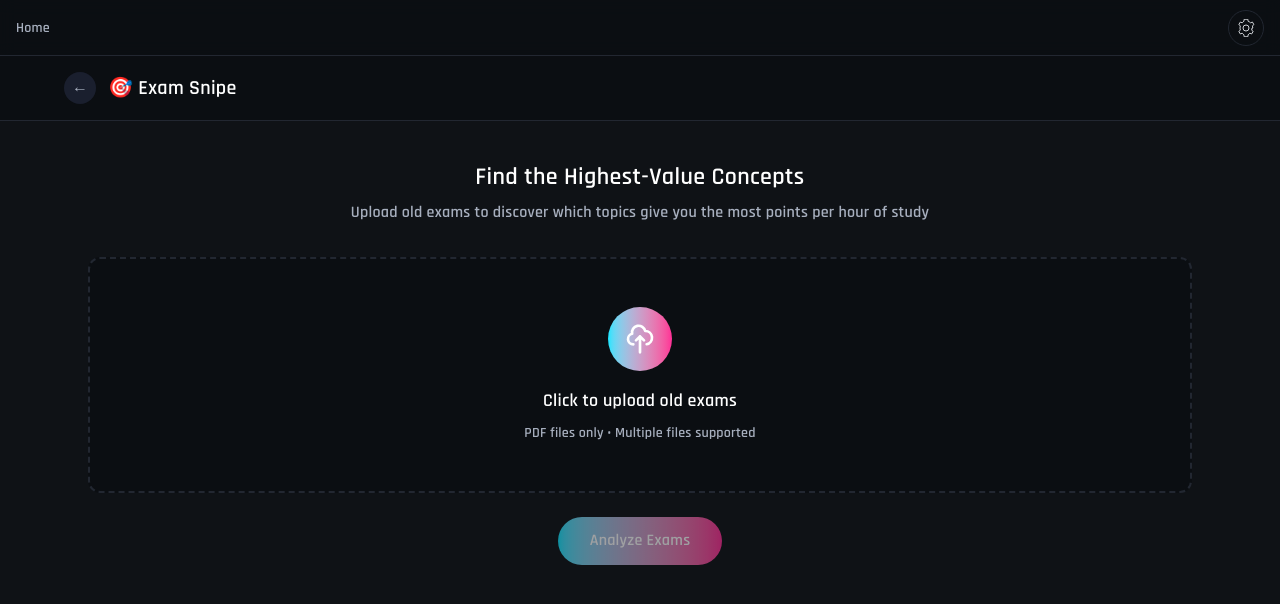
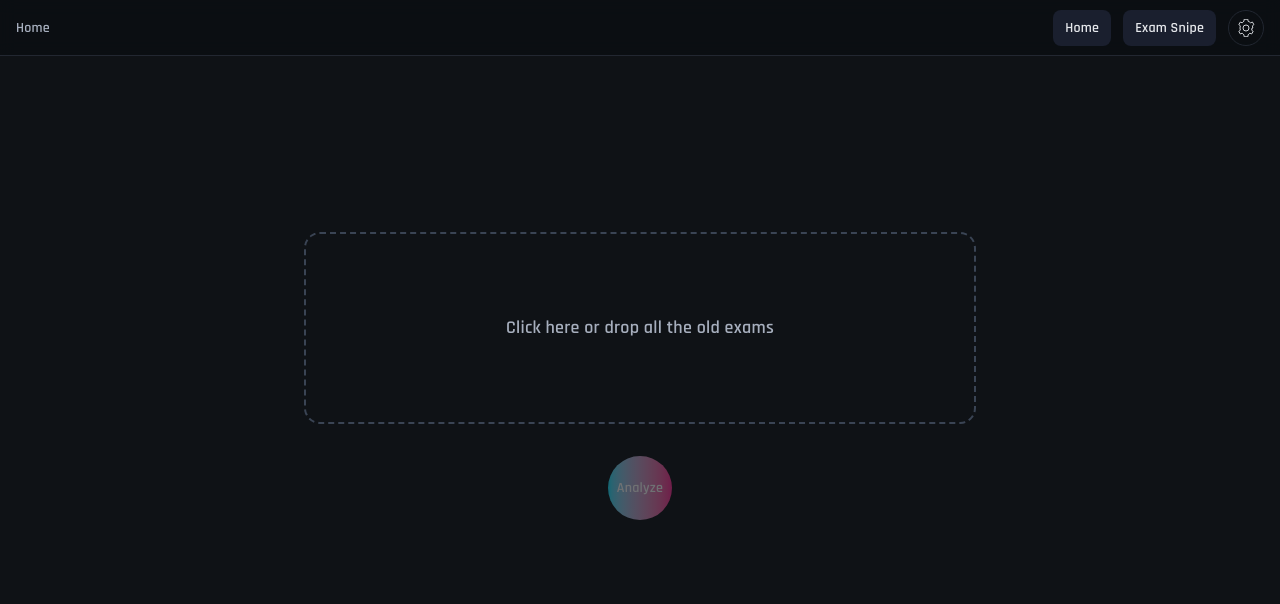
Before and after one commit to callewallerstedt/atomize, a Next.js app: page /exam-snipe in a window 1280 px wide. Shown: the top 604 px of the page. Built offline with nearby package versions, Linux system fonts and the light colour scheme.

Commit message:
Center header buttons with absolute positioning for balanced layout

```diff
--- a/src/app/exam-snipe/page.tsx
+++ b/src/app/exam-snipe/page.tsx
@@ -118,47 +118,20 @@ export default function ExamSnipePage() {
 
   return (
     <div className="min-h-screen bg-[#0F1216] text-white">
-      {/* Header */}
-      <div className="border-b border-[#222731] bg-[#0B0E12] px-6 py-4">
-        <div className="mx-auto max-w-6xl flex items-center justify-between">
-          <div className="flex items-center gap-3">
-            <button
-              onClick={() => router.push('/')}
-              className="inline-flex h-8 w-8 items-center justify-center rounded-full bg-[#1A1F2E] text-[#A7AFBE] hover:bg-[#2B3140] transition-colors"
-              aria-label="Back to home"
-            >
-              ←
-            </button>
-            <h1 className="text-xl font-semibold">🎯 Exam Snipe</h1>
-          </div>
-          {examResults && (
-            <button
-              onClick={() => {
-                setExamResults(null);
-                setExamFiles([]);
-              }}
-              className="rounded-lg bg-[#1A1F2E] px-4 py-2 text-sm text-[#E5E7EB] hover:bg-[#2B3140] transition-colors"
-            >
-              Analyze New Exams
-            </button>
-          )}
-        </div>
-      </div>
-
-      <div className="mx-auto max-w-6xl px-6 py-10">
+      <div className="mx-auto max-w-4xl px-6 py-20">
         {!examResults ? (
           <>
             {!examAnalyzing ? (
-              <>
-                <div className="mb-8 text-center">
-                  <h2 className="text-2xl font-bold text-white mb-2">Find the Highest-Value Concepts</h2>
-                  <p className="text-[#A7AFBE]">Upload old exams to discover which topics give you the most points per hour of study</p>
-                </div>
-
-                <div className="mb-6">
+              <div className="flex flex-col items-center justify-center min-h-[60vh] space-y-8">
                 <div
-                    className="rounded-xl border-2 border-dashed border-[#222731] bg-[#0B0E12] p-12 text-center hover:border-[#FF2D96]/50 transition-colors cursor-pointer"
+                  className="w-full max-w-2xl rounded-2xl border-2 border-dashed border-[#3A4454] bg-transparent p-20 text-center hover:border-[#00E5FF]/50 transition-colors cursor-pointer"
                   onClick={() => fileInputRef.current?.click()}
+                  onDragOver={(e) => e.preventDefault()}
+                  onDrop={(e) => {
+                    e.preventDefault();
+                    const files = Array.from(e.dataTransfer.files).filter(f => f.type === 'application/pdf');
+                    setExamFiles(files);
+                  }}
                 >
                   <input
                     ref={fileInputRef}
@@ -171,38 +144,30 @@ export default function ExamSnipePage() {
                     }}
                     className="hidden"
                   />
-                    <div className="mx-auto h-16 w-16 rounded-full bg-gradient-to-r from-[#00E5FF] to-[#FF2D96] flex items-center justify-center mb-4">
-                      <svg className="h-8 w-8 text-white" fill="none" stroke="currentColor" viewBox="0 0 24 24">
-                        <path strokeLinecap="round" strokeLinejoin="round" strokeWidth={2} d="M7 16a4 4 0 01-.88-7.903A5 5 0 1115.9 6L16 6a5 5 0 011 9.9M15 13l-3-3m0 0l-3 3m3-3v12" />
-                      </svg>
+                  {examFiles.length === 0 ? (
+                    <div className="text-[#A7AFBE] text-lg">
+                      Click here or drop all the old exams
                     </div>
-                    <div className="text-lg font-semibold text-white mb-2">Click to upload old exams</div>
-                    <div className="text-sm text-[#A7AFBE]">PDF files only • Multiple files supported</div>
-                  </div>
-
-                  {examFiles.length > 0 && (
-                    <div className="mt-4 space-y-2">
-                      <div className="text-sm font-semibold text-[#00E5FF]">{examFiles.length} file(s) selected:</div>
+                  ) : (
+                    <div className="space-y-3">
+                      <div className="text-[#00E5FF] font-semibold text-lg mb-4">{examFiles.length} file(s) selected</div>
                       {examFiles.map((f, i) => (
-                        <div key={i} className="flex items-center gap-2 text-sm text-[#E5E7EB] bg-[#1A1F2E] rounded-lg px-4 py-2">
-                          <span>📄</span>
-                          <span>{f.name}</span>
+                        <div key={i} className="text-[#E5E7EB] text-sm">
+                          {f.name}
                         </div>
                       ))}
                     </div>
                   )}
                 </div>
 
-                <div className="flex justify-center">
                 <button
                   onClick={handleExamSnipe}
                   disabled={examFiles.length === 0}
-                    className="inline-flex h-12 items-center rounded-full bg-gradient-to-r from-[#00E5FF] to-[#FF2D96] px-8 text-base font-medium text-white hover:opacity-95 disabled:opacity-60 transition-opacity"
+                  className="relative inline-flex h-16 w-16 items-center justify-center rounded-full bg-gradient-to-r from-[#00E5FF] to-[#FF2D96] text-white font-semibold text-sm hover:opacity-90 disabled:opacity-40 disabled:cursor-not-allowed transition-opacity"
                 >
-                    Analyze Exams
+                  Analyze
                 </button>
               </div>
-              </>
             ) : (
               <div className="flex flex-col items-center justify-center py-32 space-y-6">
                 <div className="relative w-24 h-24">
@@ -239,15 +204,15 @@ export default function ExamSnipePage() {
 
                   {/* Streaming AI output */}
                   {streamingText && (
-                    <div className="mt-6 w-full max-w-4xl mx-auto">
-                      <div className="text-xs font-semibold text-[#A7AFBE] mb-3 text-center">🤖 AI is analyzing...</div>
-                      <div className="relative rounded-xl bg-[#0B0E12] p-6 overflow-hidden">
+                    <div className="mt-6 w-full max-w-2xl mx-auto">
+                      <div className="text-xs font-semibold text-[#A7AFBE] mb-2 text-center">🤖 AI is analyzing...</div>
+                      <div className="relative rounded-lg bg-[#0B0E12] p-4 overflow-hidden">
                         {/* Neon gradient glow border */}
-                        <div className="absolute inset-0 rounded-xl bg-gradient-to-r from-[#00E5FF] via-[#FF2D96] to-[#00E5FF] opacity-30 blur-sm"></div>
-                        <div className="absolute inset-[2px] rounded-xl bg-[#0B0E12]"></div>
+                        <div className="absolute inset-0 rounded-lg bg-gradient-to-r from-[#00E5FF] via-[#FF2D96] to-[#00E5FF] opacity-30 blur-sm"></div>
+                        <div className="absolute inset-[2px] rounded-lg bg-[#0B0E12]"></div>
 
                         {/* Scrolling text container */}
-                        <div className="relative h-32 overflow-hidden">
+                        <div className="relative h-20 overflow-hidden">
                           <div className="absolute inset-0 flex flex-col justify-center items-center">
                             {(() => {
                               const lines = streamingText.split('\n').filter(l => l.trim());
@@ -260,21 +225,21 @@ export default function ExamSnipePage() {
                                 <>
                                   {/* Previous line (blurred, smaller) */}
                                   {prevLine && (
-                                    <div className="text-xs text-[#6B7280] font-mono blur-[2px] opacity-40 mb-2 whitespace-nowrap overflow-hidden text-ellipsis max-w-full px-4">
-                                      {prevLine.length > 100 ? prevLine.substring(0, 100) + '...' : prevLine}
+                                    <div className="text-[10px] text-[#6B7280] font-mono blur-[2px] opacity-40 mb-1 whitespace-nowrap overflow-hidden text-ellipsis max-w-full px-3">
+                                      {prevLine.length > 80 ? prevLine.substring(0, 80) + '...' : prevLine}
                                     </div>
                                   )}
 
                                   {/* Current line (clear, gradient text) */}
-                                  <div className="text-base font-mono whitespace-nowrap overflow-hidden text-ellipsis max-w-full px-4 mb-2">
+                                  <div className="text-sm font-mono whitespace-nowrap overflow-hidden text-ellipsis max-w-full px-3 mb-1">
                                     <span className="bg-gradient-to-r from-[#00E5FF] to-[#FF2D96] bg-clip-text text-transparent font-semibold">
-                                      {currentLine.length > 120 ? currentLine.substring(0, 120) + '...' : currentLine}
-                                      <span className="inline-block w-2 h-4 bg-[#00E5FF] animate-pulse ml-2"></span>
+                                      {currentLine.length > 100 ? currentLine.substring(0, 100) + '...' : currentLine}
+                                      <span className="inline-block w-1.5 h-3 bg-[#00E5FF] animate-pulse ml-1"></span>
                                     </span>
                                   </div>
 
                                   {/* Next line (blurred, smaller) - placeholder for symmetry */}
-                                  <div className="text-xs text-[#6B7280] font-mono blur-[2px] opacity-40 whitespace-nowrap overflow-hidden text-ellipsis max-w-full px-4">
+                                  <div className="text-[10px] text-[#6B7280] font-mono blur-[2px] opacity-40 whitespace-nowrap overflow-hidden text-ellipsis max-w-full px-3">
                                     {nextLine || '...'}
                                   </div>
                                 </>
@@ -283,13 +248,8 @@ export default function ExamSnipePage() {
                           </div>
 
                           {/* Gradient fade on edges */}
-                          <div className="absolute left-0 top-0 bottom-0 w-20 bg-gradient-to-r from-[#0B0E12] to-transparent pointer-events-none"></div>
-                          <div className="absolute right-0 top-0 bottom-0 w-20 bg-gradient-to-l from-[#0B0E12] to-transparent pointer-events-none"></div>
-                        </div>
-
-                        {/* Scanning line effect */}
-                        <div className="absolute inset-0 pointer-events-none">
-                          <div className="absolute top-1/2 left-0 right-0 h-[1px] bg-gradient-to-r from-transparent via-[#00E5FF] to-transparent animate-pulse"></div>
+                          <div className="absolute left-0 top-0 bottom-0 w-16 bg-gradient-to-r from-[#0B0E12] to-transparent pointer-events-none"></div>
+                          <div className="absolute right-0 top-0 bottom-0 w-16 bg-gradient-to-l from-[#0B0E12] to-transparent pointer-events-none"></div>
                         </div>
                       </div>
                     </div>
@@ -302,7 +262,18 @@ export default function ExamSnipePage() {
           <>
             {/* Summary Header */}
             <div className="mb-6 rounded-xl border border-[#222731] bg-[#0B0E12] p-6">
-              <h2 className="text-xl font-bold text-white mb-3">📊 Analysis Results</h2>
+              <div className="flex items-center justify-between mb-3">
+                <h2 className="text-xl font-bold text-white">📊 Analysis Results</h2>
+                <button
+                  onClick={() => {
+                    setExamResults(null);
+                    setExamFiles([]);
+                  }}
+                  className="rounded-lg bg-[#1A1F2E] px-4 py-2 text-sm text-[#E5E7EB] hover:bg-[#2B3140] transition-colors"
+                >
+                  Analyze New Exams
+                </button>
+              </div>
               <div className="grid grid-cols-2 gap-4 mb-4">
                 <div>
                   <div className="text-xs text-[#A7AFBE] mb-1">Exams Analyzed</div>
--- a/src/app/page.tsx
+++ b/src/app/page.tsx
@@ -87,12 +87,6 @@ export default function Home() {
       <div className="mx-auto flex w-full max-w-5xl items-center justify-between">
         <h1 className="text-xl font-semibold text-white">Your subjects</h1>
         <div className="flex items-center gap-3">
-          <button
-            onClick={() => router.push('/exam-snipe')}
-            className="inline-flex h-10 items-center rounded-full border border-[#FF2D96] bg-[#FF2D96]/10 px-4 text-sm font-medium text-[#FF2D96] hover:bg-[#FF2D96]/20 transition-colors"
-          >
-            🎯 Exam Snipe
-          </button>
           <button
             onClick={() => router.push('/readassist')}
             className="inline-flex h-10 items-center rounded-full border border-[#00E5FF] bg-[#00E5FF]/10 px-4 text-sm font-medium text-[#00E5FF] hover:bg-[#00E5FF]/20 transition-colors"
--- a/src/components/Shell.tsx
+++ b/src/components/Shell.tsx
@@ -2,7 +2,7 @@
 
 import { useEffect, useMemo, useState } from "react";
 import Link from "next/link";
-import { usePathname } from "next/navigation";
+import { usePathname, useRouter } from "next/navigation";
 import SettingsModal from "@/components/SettingsModal";
 
 type Subject = { name: string; slug: string };
@@ -20,6 +20,7 @@ function getSubjects(): Subject[] {
 export default function Shell({ children }: { children: React.ReactNode }) {
   const [sidebarOpen, setSidebarOpen] = useState<boolean>(false);
   const pathname = usePathname();
+  const router = useRouter();
   const [subjects, setSubjects] = useState<Subject[]>([]);
   const [settingsOpen, setSettingsOpen] = useState(false);
 
@@ -83,6 +84,19 @@ export default function Shell({ children }: { children: React.ReactNode }) {
               </span>
             ))}
           </nav>
+          <div className="flex items-center gap-3">
+            <button
+              onClick={() => router.push('/')}
+              className="inline-flex h-9 items-center rounded-lg bg-[#1A1F2E] px-3 text-sm font-medium text-[#E5E7EB] hover:bg-[#2B3140] transition-colors"
+            >
+              Home
+            </button>
+            <button
+              onClick={() => router.push('/exam-snipe')}
+              className="inline-flex h-9 items-center rounded-lg bg-[#1A1F2E] px-3 text-sm font-medium text-[#E5E7EB] hover:bg-[#2B3140] transition-colors"
+            >
+              Exam Snipe
+            </button>
             <button
               onClick={() => setSettingsOpen(true)}
               className="inline-flex h-9 w-9 items-center justify-center rounded-full border border-[#222731] text-[#E5E7EB] hover:bg-[#151922]"
@@ -94,6 +108,7 @@ export default function Shell({ children }: { children: React.ReactNode }) {
                 <path d="M12 8a4 4 0 100 8 4 4 0 000-8zm9 4a7.96 7.96 0 00-.53-2.83l2.11-1.63-2-3.46-2.49 1A8.04 8.04 0 0014.83 3l-.38-2.65h-4.9L9.17 3A8.04 8.04 0 006.91 5.08l-2.49-1-2 3.46 2.11 1.63A7.96 7.96 0 004 12c0 .98.18 1.92.53 2.83L2.42 16.46l2 3.46 2.49-1A8.04 8.04 0 009.17 21l.38 2.65h4.9L14.83 21a8.04 8.04 0 002.26-2.08l2.49 1 2-3.46-2.11-1.63c.35-.91.53-1.85.53-2.83z" stroke="#E5E7EB" strokeWidth="1.2"/>
               </svg>
             </button>
+          </div>
         </header>
         <main className="flex-1">{children}</main>
       </div>
```
Lines whose indentation alone changed are shown as unchanged.
